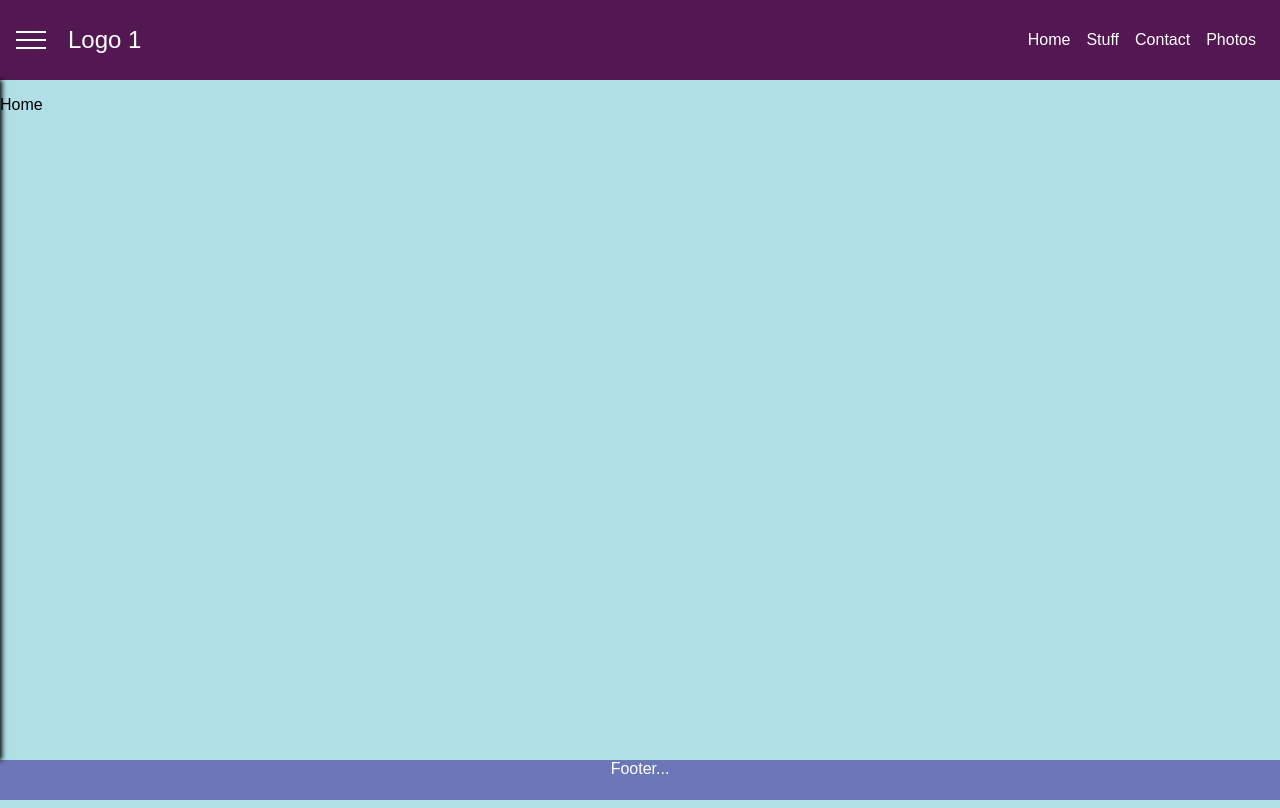
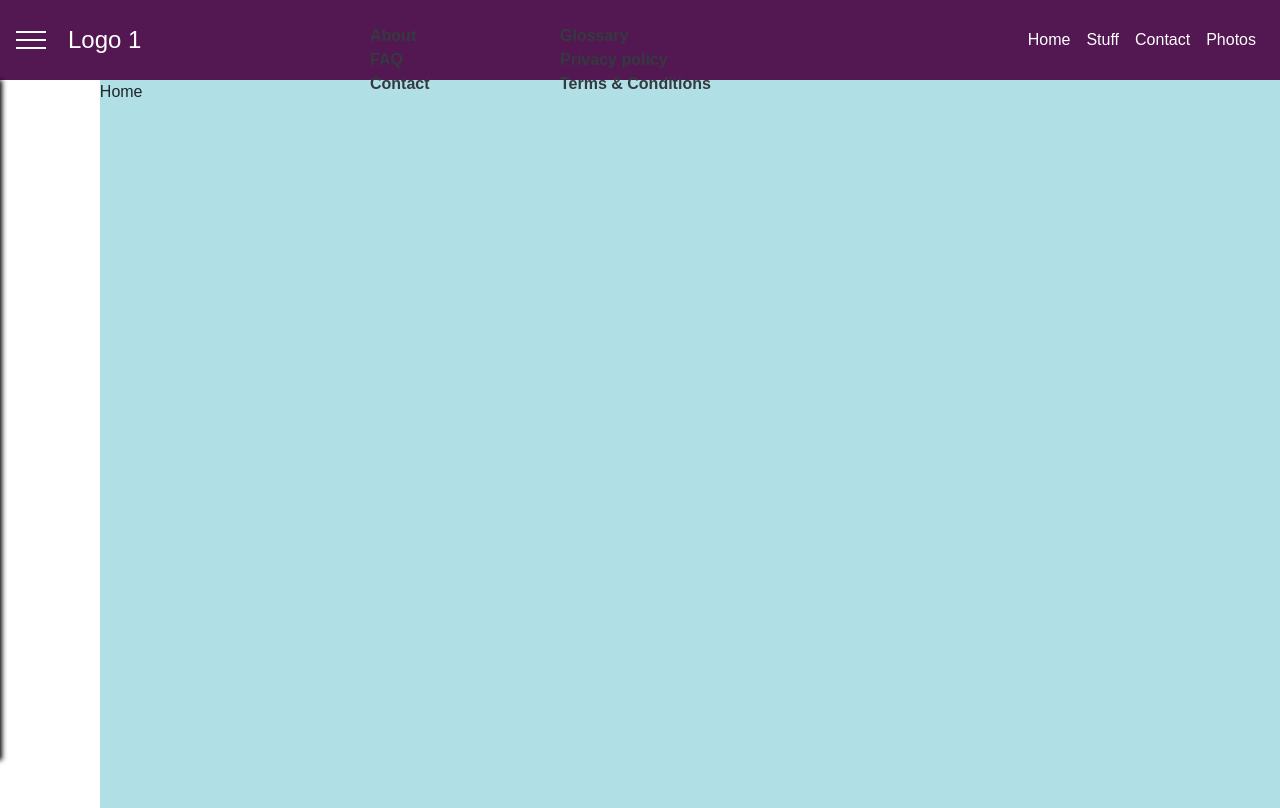
Before and after one commit to slavinjo/react-boilerplate, a React (Create React App) app: page / in a window 1280 px wide. Built offline with nearby package versions, Linux system fonts and the light colour scheme.

Commit message:
bootsztap dodan

```diff
--- a/package.json
+++ b/package.json
@@ -5,7 +5,9 @@
   "dependencies": {
     "@material-ui/core": "^3.9.2",
     "axios": "^0.18.0",
+    "bootstrap": "^4.3.1",
     "react": "^16.8.3",
+    "react-bootstrap": "^1.0.0-beta.6",
     "react-dom": "^16.8.3",
     "react-grid-gallery": "^0.5.4",
     "react-redux": "^6.0.1",
--- a/src/components/layout/Footer/Footer.css
+++ b/src/components/layout/Footer/Footer.css
@@ -1,10 +1,3 @@
 .footer {
-    position: fixed;
-    left: 0;
-    bottom: 0;
-    width: 100%;
-    background-color: rgb(107, 119, 182);
-    color: white;
-    text-align: center;
-    height: 5%;
+  flex-shrink: 0;
   }
--- a/src/components/layout/Footer/Footer.js
+++ b/src/components/layout/Footer/Footer.js
@@ -1,12 +1,118 @@
 import React from 'react';
-import './Footer.css';
 
-const footer = (props) => {
-    return (
-        <footer className="footer">
-            Footer...
-        </footer>
-    );
-}
+const Footer = () => (
+  <footer className="mt-auto bg-footer">
+    <div className="container">
+      <div className="text-center py-3 mt-2">
+        <div className="row">
+          <div className="col-lg-2 offset-lg-1 mb-3">
+            <a className="logo-h40" href="/">
+              &nbsp;
+            </a>
+          </div>
+          <div className="col-md-6 col-lg-2 text-center text-md-right text-lg-left">
+            <ul className="list-unstyled m-0">
+              <li>
+                <a
+                  className="font-weight-bold text-dark d-inline-block"
+                  href="/about"
+                  rel="canonical"
+                >
+                  About
+                </a>
+              </li>
+              <li>
+                <a
+                  className="font-weight-bold text-dark d-inline-block"
+                  href="/faq"
+                  rel="canonical"
+                >
+                  FAQ
+                </a>
+              </li>
+              <li>
+                <a
+                  className="font-weight-bold text-dark d-inline-block"
+                  href="/contact"
+                  rel="canonical"
+                >
+                  Contact
+                </a>
+              </li>
+            </ul>
+          </div>
+          <div className="col-md-6 col-lg-3 text-center text-md-left">
+            <ul className="list-unstyled m-0">
+              <li>
+                <a
+                  className="font-weight-bold text-dark d-inline-block"
+                  href="/glossary"
+                  rel="canonical"
+                >
+                  Glossary
+                </a>
+              </li>
+              <li>
+                <a
+                  className="font-weight-bold text-dark d-inline-block"
+                  href="/privacy-policy"
+                  rel="canonical"
+                >
+                  Privacy policy
+                </a>
+              </li>
+              <li>
+                <a
+                  className="font-weight-bold text-dark d-inline-block"
+                  href="/terms"
+                  rel="canonical"
+                >
+                  Terms &amp; Conditions
+                </a>
+              </li>
+            </ul>
+          </div>
+          <div className="col-lg-3 mt-3" style={{fontSize: '1.75rem'}}>
+            <a
+              className="text-dark"
+              href="https://www.facebook.com/Car-Seat-Jungle-2266450793602925/"
+              target="_blank"
+              rel="noopener noreferrer"
+            >
+              <i className="fab fa-facebook" />
+            </a>
+            <a
+              className="text-dark mx-3"
+              href="https://www.pinterest.co.uk/carseatjungle/"
+              target="_blank"
+              rel="noopener noreferrer"
+            >
+              <i className="fab fa-pinterest" />
+            </a>
+            <a
+              className="text-dark mr-3"
+              href="https://www.instagram.com/carseatjungle/"
+              target="_blank"
+              rel="noopener noreferrer"
+            >
+              <i className="fab fa-instagram" />
+            </a>
+            <a
+              className="text-dark"
+              href="https://twitter.com/carseatjungle"
+              target="_blank"
+              rel="noopener noreferrer"
+            >
+              <i className="fab fa-twitter" />
+            </a>
+          </div>
+        </div>
+      </div>
+      <small className="d-block text-center font-weight-bold text-dark pb-3">
+        &copy; 2019. Car Seat Jungle. All rights reserved.
+      </small>
+    </div>
+  </footer>
+);
 
-export default footer;
+export default Footer;
--- a/src/components/layout/Main/Main.css
+++ b/src/components/layout/Main/Main.css
@@ -1,9 +1,11 @@
 .main{
     position: fixed;
     top:10%;
+    left: 7.8%;
     background: powderblue;
     width: 100%;
     height: 100%;
+    margin-bottom: 10%;
     overflow-y: auto;
     -ms-overflow-style: none;
     overflow: -moz-scrollbars-none;
--- a/src/components/layout/Main/Main.js
+++ b/src/components/layout/Main/Main.js
@@ -1,5 +1,4 @@
 import React from "react";
-import Footer from "../Footer/Footer";
 import "./Main.css";
 
 import Home from "../../../pages/Home/Home";
@@ -25,9 +24,6 @@ const Main = props => {
         </Switch>
       </main>
 
-
-        <Footer />
-
     </>
   );
 };
--- a/src/components/layout/MainContent/MainContent.js
+++ b/src/components/layout/MainContent/MainContent.js
@@ -2,7 +2,7 @@ import React from 'react';
 import Toolbar from '../Toolbar/Toolbar';
 import SideDrawer from '../SideDrawer/SideDrawer';
 import Backdrop from '../Backdrop/Backdrop';
-
+import Footer from "../Footer/Footer";
 import Main from '../Main/Main';
 
 class MainContent extends React.Component {
@@ -20,12 +20,12 @@ class MainContent extends React.Component {
     render() {
         let sideBar = this.state.isSidebarVisible ? <SideDrawer visible={this.state.isSidebarVisible} /> : null ;
         return (
-            <div style={{ height: '100%' }}>
+            <div>
                 <Toolbar  handleClick={this.clickHandler} />
                 <Backdrop visible={this.state.isSidebarVisible} handleClick={this.clickHandler} />
                 <SideDrawer visible={this.state.isSidebarVisible} handleClick={this.clickHandler} />
                 <Main />
-
+                <Footer />
             </div>
         )
     };
--- a/src/index.js
+++ b/src/index.js
@@ -1,3 +1,4 @@
+import 'bootstrap/dist/css/bootstrap.css';
 import React from 'react';
 import ReactDOM from 'react-dom';
 import './index.css';
```
Also changed, not shown: 1 other file (tests, documents, lock files or other folders).
